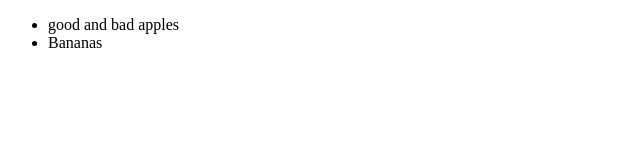
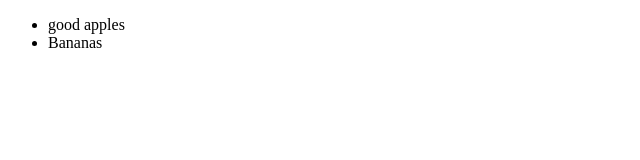
Before and after one commit to hiber-wang/newGitTest, a plain HTML site: page index2.html in a window 1280 px wide. Shown: the full height of the page, 0-640 px from the left. Drawn offline with Linux system fonts and the light colour scheme.

Commit message:
index2.html

```diff
--- a/index2.html
+++ b/index2.html
@@ -8,7 +8,7 @@
 </head>
 <body>
     <ul>
-        <li>good and bad apples</li>
+        <li>good apples</li>
         <li>Bananas</li>
     </ul>
 </body>
```
